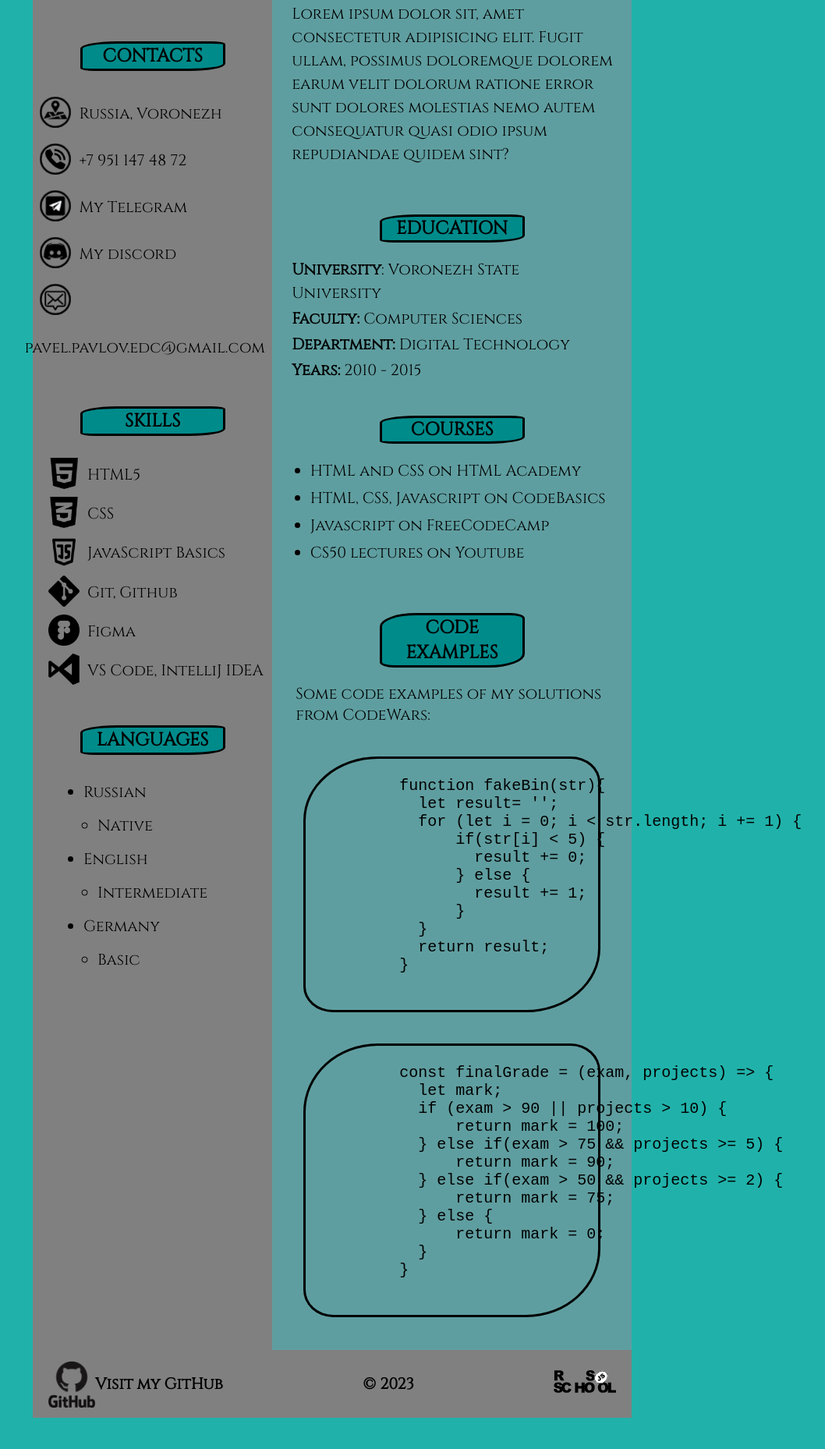
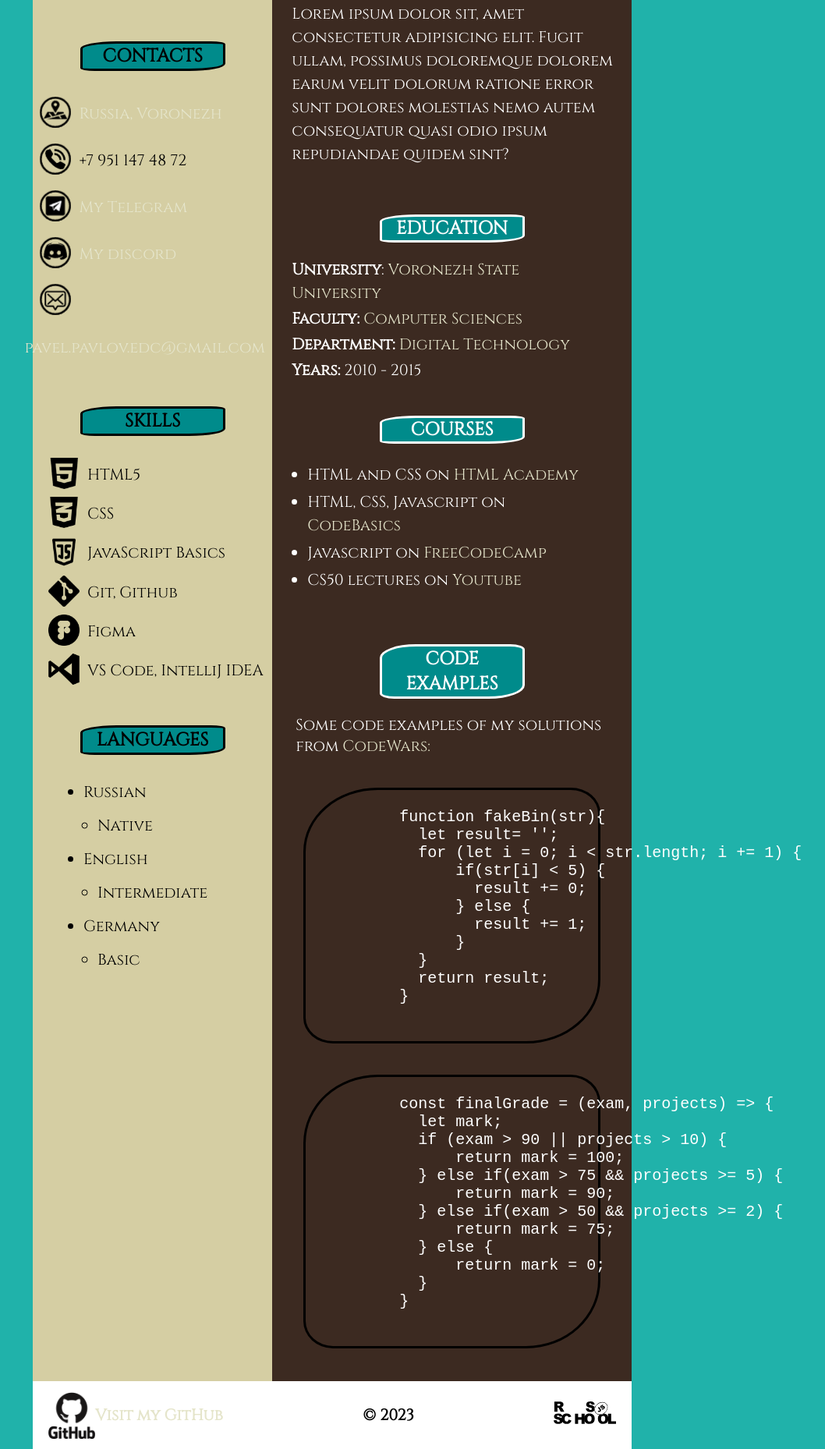
Before and after one commit to draftedED/rsschool-cv-prev, a plain HTML site: page index.html in a window 1280 px wide. Shown: the part 622-2480 px from the top of the page at 78% size, without its empty margins (214-1272 px from the left). Before the commit the page ends 2440 px from the top, so only its background shows below. Drawn offline with Linux system fonts and the light colour scheme.

Commit message:
fix: fix courses module position

```diff
--- a/index.html
+++ b/index.html
@@ -1,14 +1,15 @@
 <!DOCTYPE html>
 <html lang="en">
   <head>
-    <meta charset="UTF-8" />
-    <meta name="viewport" content="width=device-width, initial-scale=1.0" />
-    <link rel="icon" href="./assets/svg/favicon.ico" />
-    <link rel="stylesheet" href="./styles/style.css" />
+    <meta charset="UTF-8">
+    <meta name="viewport" content="width=device-width, initial-scale=1.0">
+    <link rel="icon" href="./assets/svg/favicon.ico">
+    <link rel="stylesheet" href="./styles/style.css">
     <title>CV draftedByED</title>
   </head>
   <body>
     <header>
+      <nav>
         <ul class="nav-panel">
           <li><a href="#aboutMe">About me</a></li>
           <li><a href="#contacts">Contacts</a></li>
@@ -17,6 +18,7 @@
           <li><a href="#education">Education</a></li>
           <li><a href="#languages">Languages</a></li>
         </ul>
+      </nav>
     </header>
     <main>
       <div class="left-right-containers">
@@ -27,9 +29,9 @@
               alt="draftedByED photo"
               width="200"
               height="200"
-          />
+            >
             <h1>Pavel Pavlov</h1>
-            <h2>Frontend Developer<br />(Beginner)</h2>
+            <h2>Frontend Developer<br>(Beginner)</h2>
           </section>
           <section class="contacts">
             <h3 id="contacts">CONTACTS</h3>
@@ -39,21 +41,21 @@
                   ><img
                     src="./assets/svg/Contacts/map32.ico"
                     alt="Location icon"
-                  />Russia, Voronezh</a
+                  >Russia, Voronezh</a
                 >
               </li>
               <li>
                 <img
                   src="./assets/svg/Contacts/phone32.ico"
                   alt="Phone number icon"
-                />+7 951 147 48 72
+                >+7 951 147 48 72
               </li>
               <li>
                 <a href="https://t.me/epoks31"
                   ><img
                     src="./assets/svg/Contacts/Telegram32.ico"
                     alt="Telegram icon"
-                  />My Telegram</a
+                  >My Telegram</a
                 >
               </li>
               <li>
@@ -61,15 +63,15 @@
                   ><img
                     src="./assets/svg/Contacts/discord32.ico"
                     alt="Discord icon"
-                  />My discord</a
+                  >My discord</a
                 >
               </li>
               <li>
-                <a href="mailto: pavel.pavlov.edc@gmail.com"
+                <a href="mailto:pavel.pavlov.edc@gmail.com"
                   ><img
                     src="./assets/svg/Contacts/email32.ico"
                     alt="Email icon"
-                  />pavel.pavlov.edc@gmail.com</a
+                  >pavel.pavlov.edc@gmail.com</a
                 >
               </li>
             </ul>
@@ -83,7 +85,7 @@
                   alt="HTML5 icon"
                   height="40"
                   width="40"
-                />HTML5
+                >HTML5
               </li>
               <li>
                 <img
@@ -91,7 +93,7 @@
                   alt="CSS icon"
                   height="40"
                   width="40"
-                />CSS
+                >CSS
               </li>
               <li>
                 <img
@@ -99,7 +101,7 @@
                   alt="JavaScript icon"
                   height="45"
                   width="40"
-                />JavaScript Basics
+                >JavaScript Basics
               </li>
               <li>
                 <img
@@ -107,7 +109,7 @@
                   alt="Github icon"
                   height="40"
                   width="40"
-                />Git, Github
+                >Git, Github
               </li>
               <li>
                 <img
@@ -115,7 +117,7 @@
                   alt="Figma icon"
                   height="40"
                   width="40"
-                />Figma
+                >Figma
               </li>
               <li>
                 <img
@@ -123,7 +125,7 @@
                   alt="VS code icon"
                   height="40"
                   width="40"
-                />VS Code, IntelliJ IDEA
+                >VS Code, IntelliJ IDEA
               </li>
             </ul>
           </section>
@@ -224,14 +226,16 @@
             <h3 id="codeExamples">CODE EXAMPLES</h3>
             <p>
               Some code examples of my solutions from
-              <a href="https://www.codewars.com/users/poweredByEDC">CodeWars:</a>
+              <a href="https://www.codewars.com/users/poweredByEDC"
+                >CodeWars:</a
+              >
             </p>
             <pre>
               <code>
           function fakeBin(str){
             let result= '';
-            for (let i = 0; i < str.length; i += 1) {
-                if(str[i] < 5) {
+            for (let i = 0; i &lt; str.length; i += 1) {
+                if(str[i] &lt; 5) {
                   result += 0;
                 } else {
                   result += 1;
@@ -268,16 +272,16 @@
           alt="Github icon"
           height="60"
           width="60"
-        />Visit my GitHub</a
+        >Visit my GitHub</a
       >
-      <p>&#169 2023</p>
+      <p>&#169; 2023</p>
       <a href="https://rs.school/js/"
         ><img
           src="./assets/svg/Footer/rs_school_js.svg"
           alt="rsschool icon"
           height="80"
           width="80"
-      /></a>
+      ></a>
     </footer>
   </body>
 </html>
--- a/styles/style.css
+++ b/styles/style.css
@@ -5,7 +5,7 @@
 }
 
 :root {
-  --main-link-color: black;
+  --main-link-color: #E5E5CB;
 }
 
 body {
@@ -36,7 +36,7 @@ a {
 
 .right-container h3 {
   margin: 40px auto 20px;
-  border: 3px solid black;
+  border: 3px solid white;
   border-radius: 25% 10%;
   background-color: darkcyan;
   text-align: center;
@@ -53,7 +53,7 @@ a {
   list-style: none;
   padding: 20px;
   margin: 0;
-  background-color: grey;
+  background-color: #3C2A21;
   font-size: 20px;
   font-family: "Cinzel";
   font-weight: 700;
@@ -73,7 +73,8 @@ a {
   flex-direction: column;
   width: 40%;
   align-items: center;
-  background-color: grey;
+  background-color: #D5CEA3;
+  color: black;
 }
 
 .main-information {
@@ -146,7 +147,8 @@ a {
   flex-direction: column;
   align-items: center;
   width: 60%;
-  background-color: cadetblue;
+  background-color: #3C2A21;
+  color: white;
 }
 
 .about-me-container {
@@ -164,8 +166,13 @@ a {
 }
 
 .courses-container {
-  width: 105%;
+  width: 100%;
   line-height: 30px;
+}
+
+.courses-container ul {
+  padding: 0;
+  margin: 25px;
 }
 
 .courses-container ul li {
@@ -197,7 +204,7 @@ footer {
   align-items: center;
   padding: 0px 20px;
   color: black;
-  background-color: grey;
+  background-color: white;
   font-family: "Cinzel";
   font-weight: 700;
   font-size: 20px;
```
Lines whose indentation alone changed are shown as unchanged.
